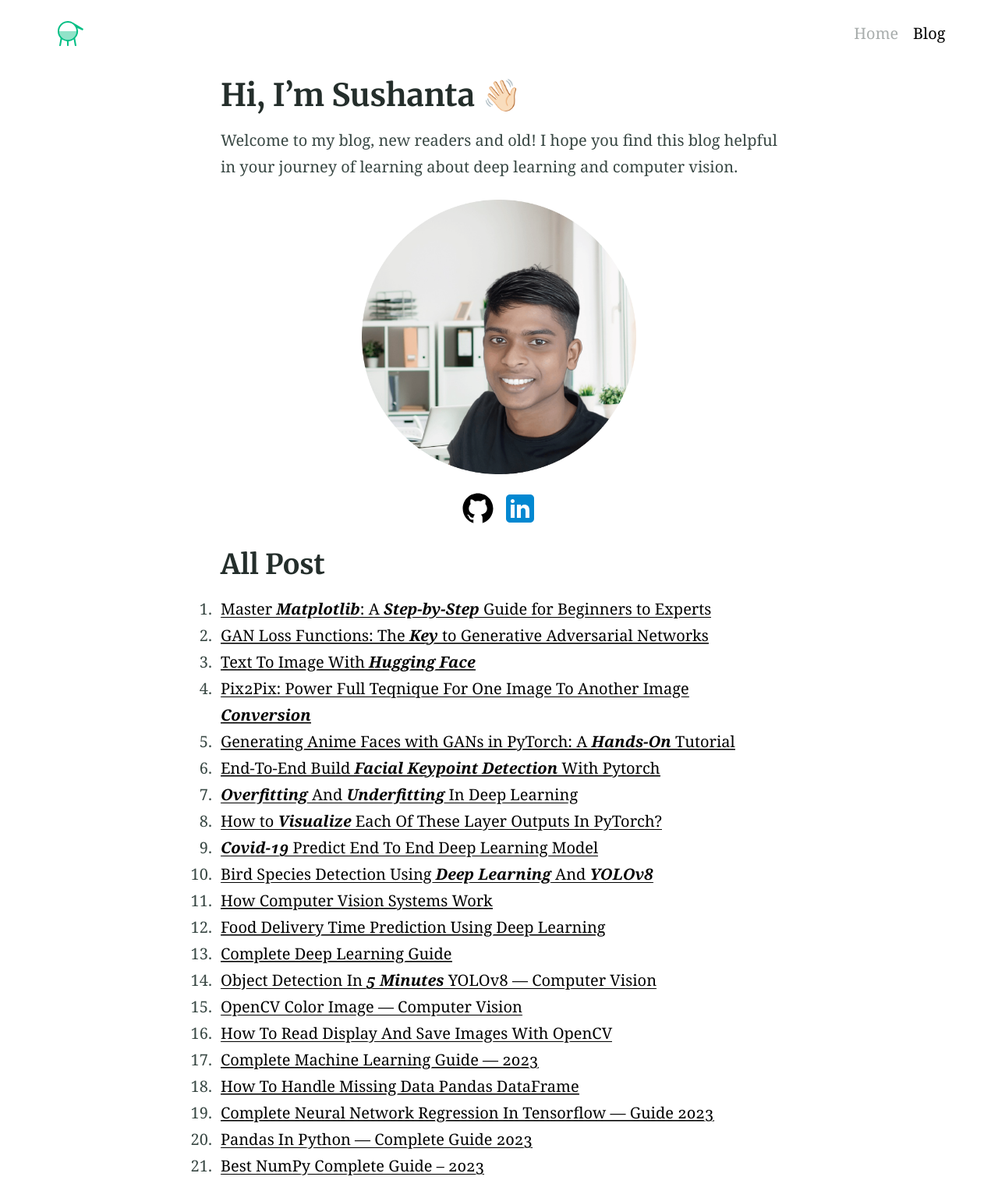
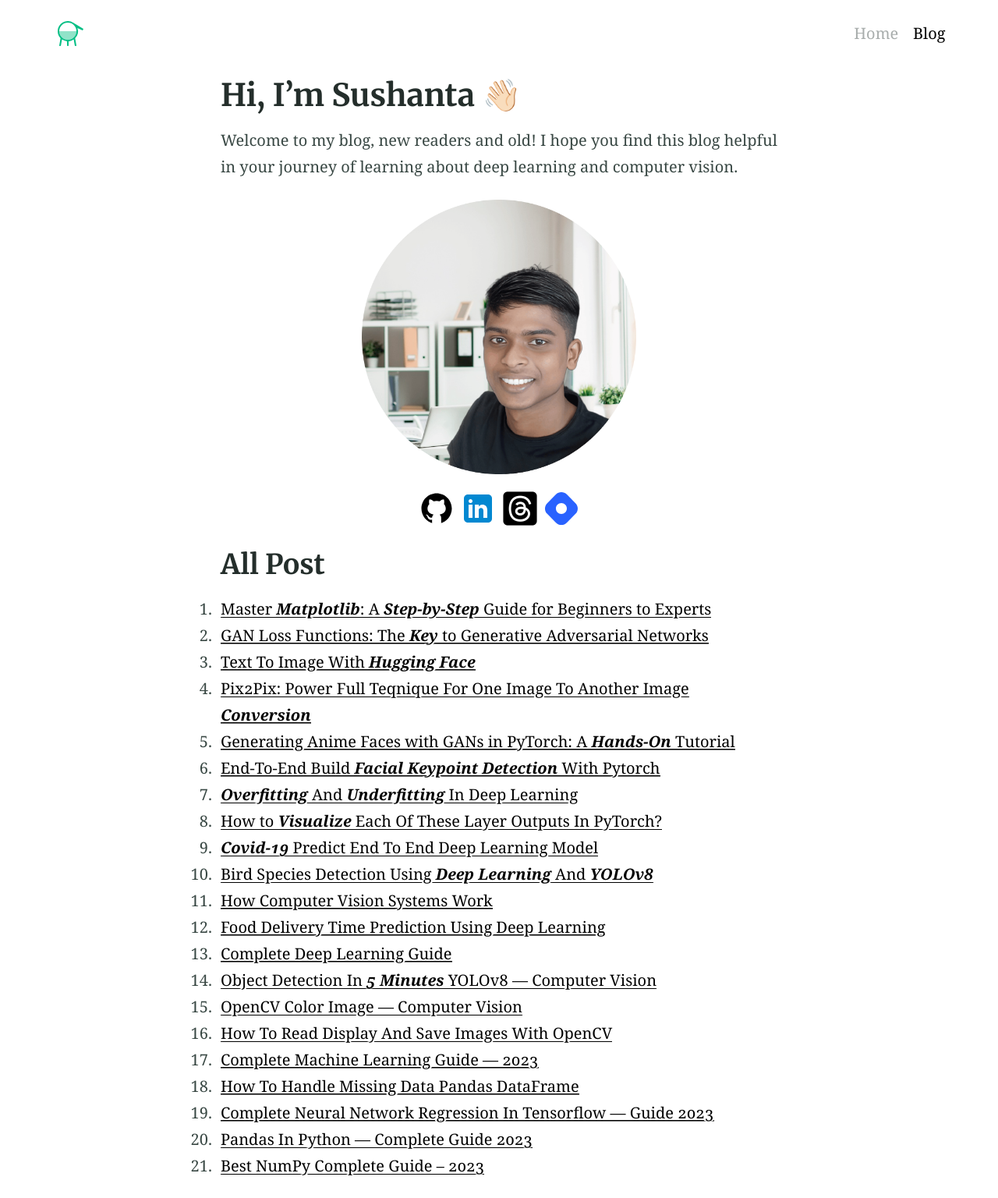
Before and after one commit to hi-sushanta/hi-sushanta.github.io, a Jekyll site: the page built from index.md, in a window 1280 px wide. Shown: the whole page at 78% size. Built offline with Jekyll 4.4.1, drawn with Linux system fonts in a browser that asks for light colours.

Commit message:
update index.md

```diff
--- a/index.md
+++ b/index.md
@@ -15,8 +15,15 @@ Welcome to my blog, new readers and old! I hope you find this blog helpful in yo
     </a>
 
     <a href="https://www.linkedin.com/in/sushanta-das-/">
-    <svg xmlns="http://www.w3.org/2000/svg"  viewBox="0 0 48 48" width="48px" height="48px"><path fill="#0288D1" d="M42,37c0,2.762-2.238,5-5,5H11c-2.761,0-5-2.238-5-5V11c0-2.762,2.239-5,5-5h26c2.762,0,5,2.238,5,5V37z"/><path fill="#FFF" d="M12 19H17V36H12zM14.485 17h-.028C12.965 17 12 15.888 12 14.499 12 13.08 12.995 12 14.514 12c1.521 0 2.458 1.08 2.486 2.499C17 15.887 16.035 17 14.485 17zM36 36h-5v-9.099c0-2.198-1.225-3.698-3.192-3.698-1.501 0-2.313 1.012-2.707 1.99C24.957 25.543 25 26.511 25 27v9h-5V19h5v2.616C25.721 20.5 26.85 19 29.738 19c3.578 0 6.261 2.25 6.261 7.274L36 36 36 36z"/></svg>
+   <svg xmlns="http://www.w3.org/2000/svg"  viewBox="0 0 48 48" width="48px" height="48px"><path fill="#0288D1" d="M42,37c0,2.762-2.238,5-5,5H11c-2.761,0-5-2.238-5-5V11c0-2.762,2.239-5,5-5h26c2.762,0,5,2.238,5,5V37z"/><path fill="#FFF" d="M12 19H17V36H12zM14.485 17h-.028C12.965 17 12 15.888 12 14.499 12 13.08 12.995 12 14.514 12c1.521 0 2.458 1.08 2.486 2.499C17 15.887 16.035 17 14.485 17zM36 36h-5v-9.099c0-2.198-1.225-3.698-3.192-3.698-1.501 0-2.313 1.012-2.707 1.99C24.957 25.543 25 26.511 25 27v9h-5V19h5v2.616C25.721 20.5 26.85 19 29.738 19c3.578 0 6.261 2.25 6.261 7.274L36 36 36 36z"/></svg>
     </a>
+    <a href="https://www.threads.net/@hi_chiai">
+    <img src="threads-icon.png" alt="Threads" width="48px" height="48px">
+    </a>
+
+    <a href="https://hiwhy.io/">
+    <svg xmlns="http://www.w3.org/2000/svg"  viewBox="0 0 48 48" width="48px" height="48px"><path fill="#2962ff" d="M42.164,17.126L30.874,5.835c-3.781-3.781-9.967-3.781-13.748,0L5.836,17.126	c-3.781,3.781-3.781,9.967,0,13.748l11.291,11.291c3.781,3.781,9.967,3.781,13.748,0l11.291-11.291	C45.945,27.093,45.945,20.907,42.164,17.126z M24,31c-3.866,0-7-3.134-7-7c0-3.866,3.134-7,7-7s7,3.134,7,7	C31,27.866,27.866,31,24,31z"/></svg>
+  </a>
 </div>
 
 ## All Post
```
